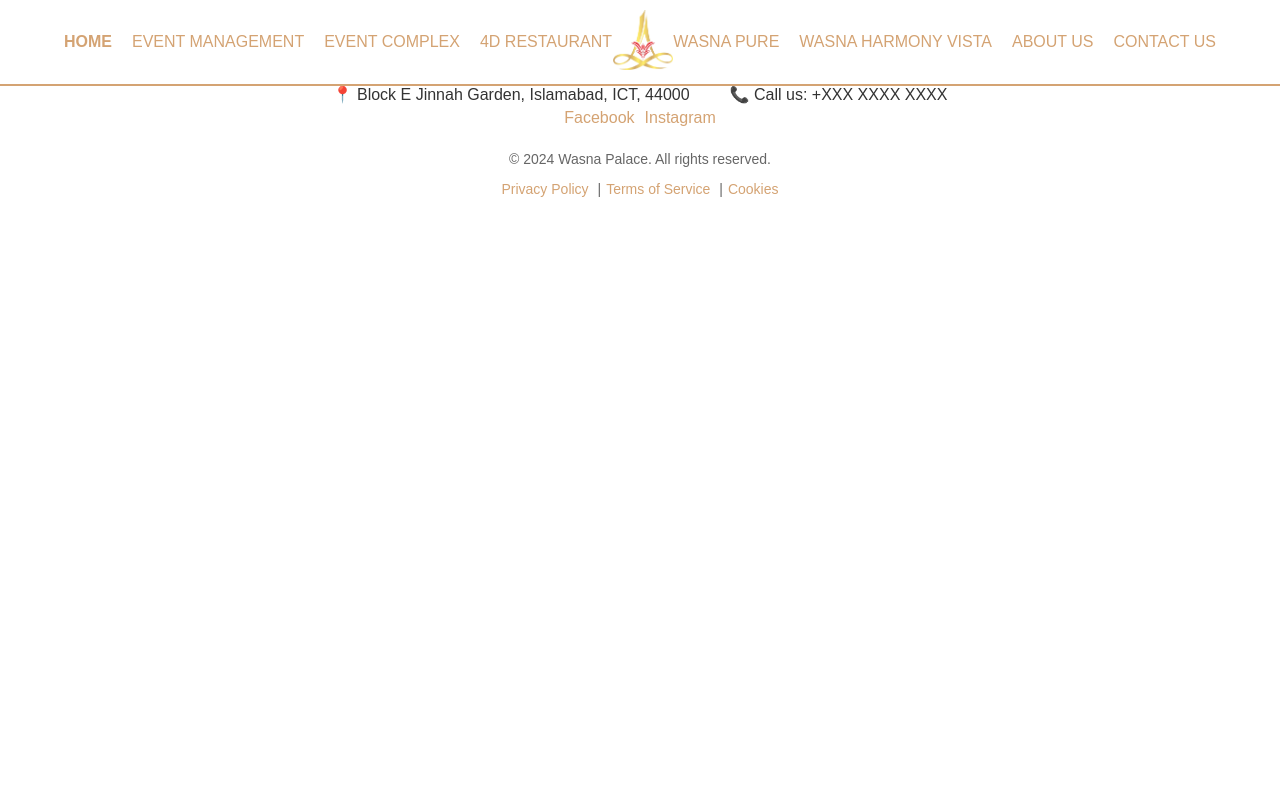
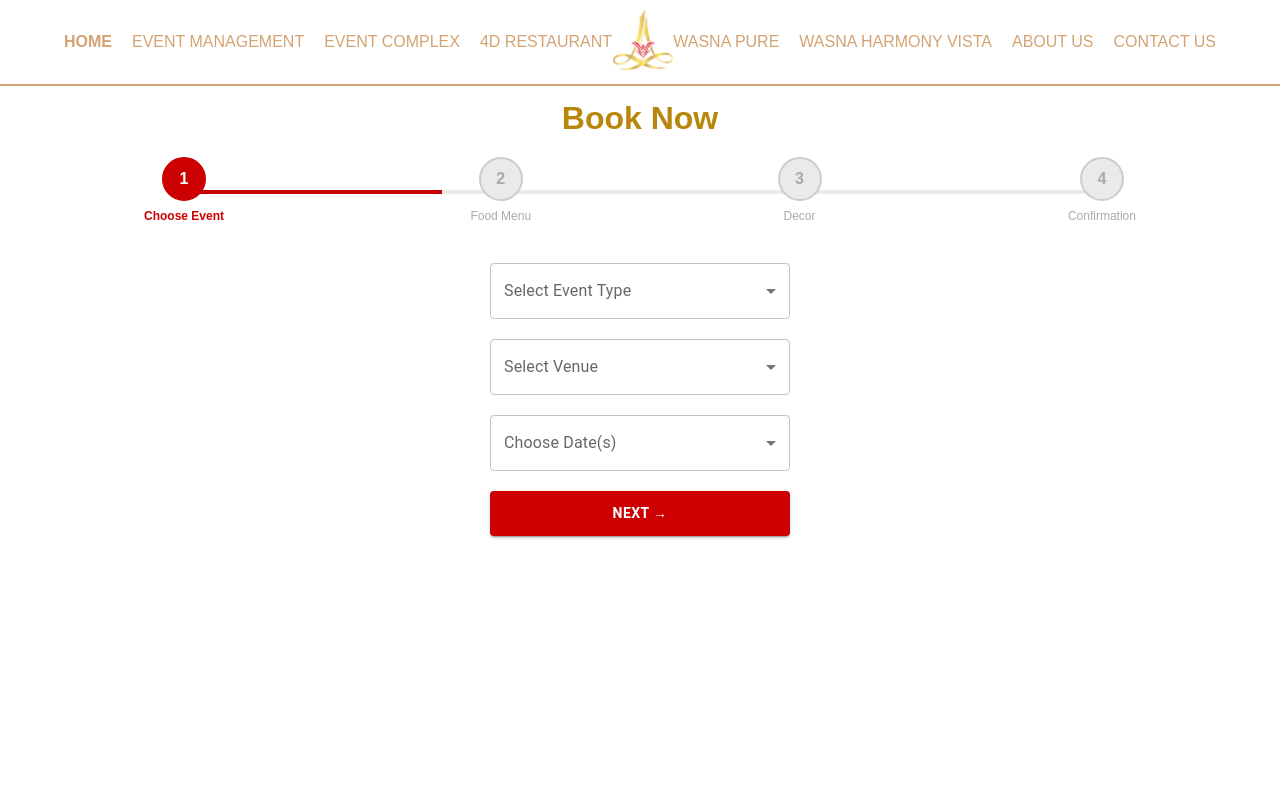
Before and after one commit to arsalmkhawaja/wasna_project, a React (Create React App) app: page /event-complex in a window 1280 px wide. Shown: the top 800 px of the page. Built offline with nearby package versions, Linux system fonts and the light colour scheme.

Commit message:
Event complex structure

```diff
--- a/package.json
+++ b/package.json
@@ -3,6 +3,9 @@
   "version": "0.1.0",
   "private": true,
   "dependencies": {
+    "@emotion/react": "^11.14.0",
+    "@emotion/styled": "^11.14.0",
+    "@mui/material": "^6.2.0",
     "@testing-library/jest-dom": "^5.17.0",
     "@testing-library/react": "^13.4.0",
     "@testing-library/user-event": "^13.5.0",
--- a/src/App.js
+++ b/src/App.js
@@ -4,6 +4,7 @@
 import LandingPage from "./components/LandingPage";
 import Navbar from "./components/Navbar";
 import Footer from "./components/Footer";
+import BookingPage from "./components/EventComplex";
 
 const App = () => {
   return (
@@ -13,6 +14,7 @@
       <main>
         <Routes>
           <Route path="/" element={<LandingPage />} />
+          <Route path="event-complex" element={<BookingPage />} />
         </Routes>
       </main>
       <Footer />
--- /dev/null
+++ b/src/components/EventComplex.jsx
@@ -0,0 +1,194 @@
+import React from "react";
+import { Helmet } from "react-helmet";
+import Navbar from "../components/Navbar"; // Import the Navbar component
+import {
+  Select,
+  MenuItem,
+  FormControl,
+  InputLabel,
+  Button,
+} from "@mui/material";
+
+const BookingPage = () => {
+  // Inline styles for the page
+  const styles = {
+    bookingPage: {
+      fontFamily: "Arial, sans-serif",
+      textAlign: "center",
+      padding: "20px",
+      minHeight: "100vh",
+      top: "1rem",
+      marginTop: "60px", // Adjust margin for space below the navbar
+    },
+    progressBarContainer: {
+      display: "flex",
+      alignItems: "center",
+      justifyContent: "space-between",
+      width: "80%",
+      margin: "20px auto",
+      position: "relative",
+    },
+    progressLine: {
+      position: "absolute",
+      top: "50%",
+      left: "5%",
+      right: "5%",
+      height: "4px",
+      background: "#eaeaea",
+      zIndex: 0,
+    },
+    activeLine: {
+      position: "absolute",
+      top: "50%",
+      left: "5%",
+      height: "4px",
+      background: "#c00",
+      zIndex: 1,
+      width: "25%", // Adjust this percentage based on the active step
+    },
+    stepContainer: {
+      display: "flex",
+      flexDirection: "column",
+      alignItems: "center",
+      position: "relative",
+      zIndex: 2,
+    },
+    stepCircle: (isActive) => ({
+      width: "40px",
+      height: "40px",
+      borderRadius: "50%",
+      background: isActive ? "#c00" : "#eaeaea",
+      color: isActive ? "#fff" : "#aaa",
+      display: "flex",
+      alignItems: "center",
+      justifyContent: "center",
+      fontWeight: "bold",
+      border: isActive ? "2px solid #c00" : "2px solid #ccc",
+    }),
+    stepLabel: (isActive) => ({
+      fontSize: "12px",
+      fontWeight: isActive ? "bold" : "normal",
+      color: isActive ? "#c00" : "#aaa",
+      marginTop: "8px",
+    }),
+    heading: {
+      fontSize: "2rem",
+      margin: "20px 0",
+      fontWeight: "bold",
+      color: "#b8860b", // Gold color
+    },
+    form: {
+      display: "inline-block",
+      width: "300px",
+    },
+    formGroup: {
+      margin: "20px 0",
+      textAlign: "left",
+      width: "100%",
+    },
+    formControl: {
+      width: "100%",
+      textAlign: "left",
+    },
+    button: {
+      width: "100%",
+      padding: "10px",
+      background: "#c00",
+      color: "#fff",
+      border: "none",
+      borderRadius: "4px",
+      cursor: "pointer",
+      fontWeight: "bold",
+    },
+  };
+
+  // State for dropdown values
+  const [eventType, setEventType] = React.useState("");
+  const [venue, setVenue] = React.useState("");
+  const [date, setDate] = React.useState("");
+
+  const activeStep = 1; // Set the current active step
+
+  return (
+    <div>
+      {/* Navbar Component */}
+      <Navbar />
+
+      {/* Booking Page Content */}
+      <div style={styles.bookingPage}>
+        {/* SEO Meta Tags */}
+        <Helmet>
+          <title>Wasna Palace - Make Your Event Memorable</title>
+          <meta
+            name="description"
+            content="Plan your next big event at Wasna Palace. Offering premium event management with world-class facilities."
+          />
+        </Helmet>
+        <h1 style={styles.heading}>Book Now</h1>
+
+        {/* Progress Bar */}
+        <div style={styles.progressBarContainer}>
+          {/* Background Line */}
+          <div style={styles.progressLine}></div>
+          {/* Active Line */}
+          <div style={styles.activeLine}></div>
+
+          {/* Steps */}
+          {["Choose Event", "Food Menu", "Decor", "Confirmation"].map(
+            (label, index) => {
+              const isActive = index + 1 === activeStep;
+              return (
+                <div key={index} style={styles.stepContainer}>
+                  <div style={styles.stepCircle(isActive)}>{index + 1}</div>
+                  <div style={styles.stepLabel(isActive)}>{label}</div>
+                </div>
+              );
+            }
+          )}
+        </div>
+
+        {/* Form Section */}
+        <form style={styles.form}>
+          <div style={styles.formGroup}>
+            <FormControl style={styles.formControl}>
+              <InputLabel>Select Event Type</InputLabel>
+              <Select
+                value={eventType}
+                onChange={(e) => setEventType(e.target.value)}
+              >
+                <MenuItem value="Wedding">Wedding</MenuItem>
+                <MenuItem value="Birthday">Birthday</MenuItem>
+                <MenuItem value="Corporate">Corporate</MenuItem>
+              </Select>
+            </FormControl>
+          </div>
+          <div style={styles.formGroup}>
+            <FormControl style={styles.formControl}>
+              <InputLabel>Select Venue</InputLabel>
+              <Select value={venue} onChange={(e) => setVenue(e.target.value)}>
+                <MenuItem value="Hall A">Hall A</MenuItem>
+                <MenuItem value="Hall B">Hall B</MenuItem>
+                <MenuItem value="Hall C">Hall C</MenuItem>
+              </Select>
+            </FormControl>
+          </div>
+          <div style={styles.formGroup}>
+            <FormControl style={styles.formControl}>
+              <InputLabel>Choose Date(s)</InputLabel>
+              <Select value={date} onChange={(e) => setDate(e.target.value)}>
+                <MenuItem value="2024-01-01">1st January 2024</MenuItem>
+                <MenuItem value="2024-02-15">15th February 2024</MenuItem>
+                <MenuItem value="2024-03-20">20th March 2024</MenuItem>
+              </Select>
+            </FormControl>
+          </div>
+          <Button variant="contained" color="primary" style={styles.button}>
+            Next →
+          </Button>
+        </form>
+      </div>
+    </div>
+  );
+};
+
+export default BookingPage;
--- a/src/components/Navbar.jsx
+++ b/src/components/Navbar.jsx
@@ -1,26 +1,43 @@
-// src/components/Navbar.js
 import React from "react";
+import { Link } from "react-router-dom";
 import wasna_logo from "../assets/wasna logo.png";
-import "../styles/LandingPage.css";
 
 const Navbar = () => {
   return (
     <nav className="custom-navbar">
       <div className="navbar-container">
         <ul className="navbar-links left-links">
-          <li className="active">Home</li>
-          <li>Event Management</li>
-          <li>Event Complex</li>
-          <li>4D Restaurant</li>
+          <li className="active">
+            <Link to="/" style={{ color: '#d4a373', textDecoration: 'none' }}>Home</Link>
+          </li>
+          <li>
+            <Link to="/event-management" style={{ color: '#d4a373', textDecoration: 'none' }}>Event Management</Link>
+          </li>
+          <li>
+            <Link to="/event-complex" style={{ color: '#d4a373', textDecoration: 'none' }}>Event Complex</Link>
+          </li>
+          <li>
+            <Link to="/4d-restaurant" style={{ color: '#d4a373', textDecoration: 'none' }}>4D Restaurant</Link>
+          </li>
         </ul>
         <div className="navbar-logo">
-          <img src={wasna_logo} alt="Wasna Palace Logo" />
+          <Link to="/">
+            <img src={wasna_logo} alt="Wasna Palace Logo" />
+          </Link>
         </div>
         <ul className="navbar-links right-links">
-          <li>Wasna Pure</li>
-          <li>Wasna Harmony Vista</li>
-          <li>About Us</li>
-          <li>Contact Us</li>
+          <li>
+            <Link to="/wasna-pure" style={{ color: '#d4a373', textDecoration: 'none' }}>Wasna Pure</Link>
+          </li>
+          <li>
+            <Link to="/harmony-vista" style={{ color: '#d4a373', textDecoration: 'none' }}>Wasna Harmony Vista</Link>
+          </li>
+          <li>
+            <Link to="/about-us" style={{ color: '#d4a373', textDecoration: 'none' }}>About Us</Link>
+          </li>
+          <li>
+            <Link to="/contact-us" style={{ color: '#d4a373', textDecoration: 'none' }}>Contact Us</Link>
+          </li>
         </ul>
       </div>
     </nav>
```
Also changed, not shown: 1 other file (tests, documents, lock files or other folders).
